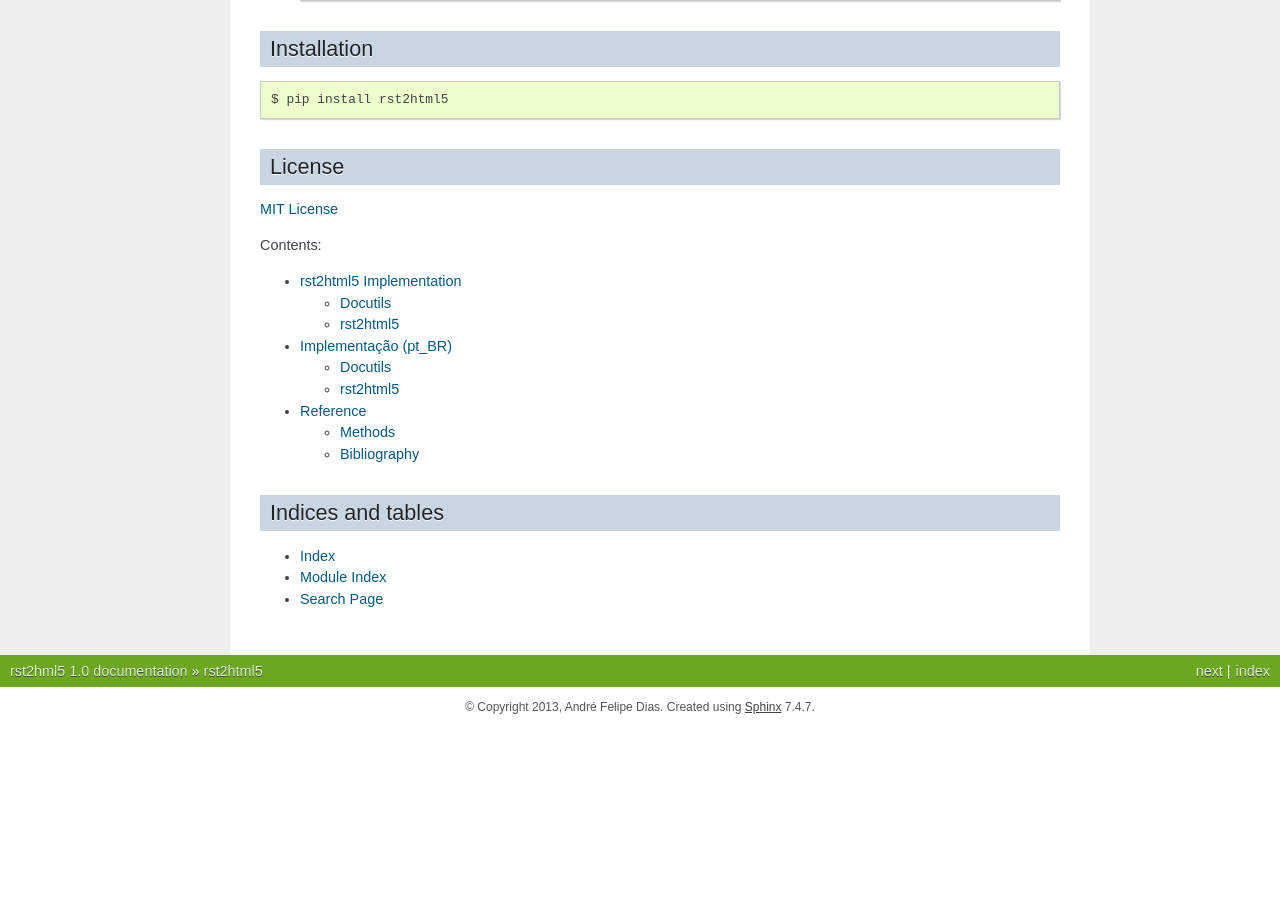
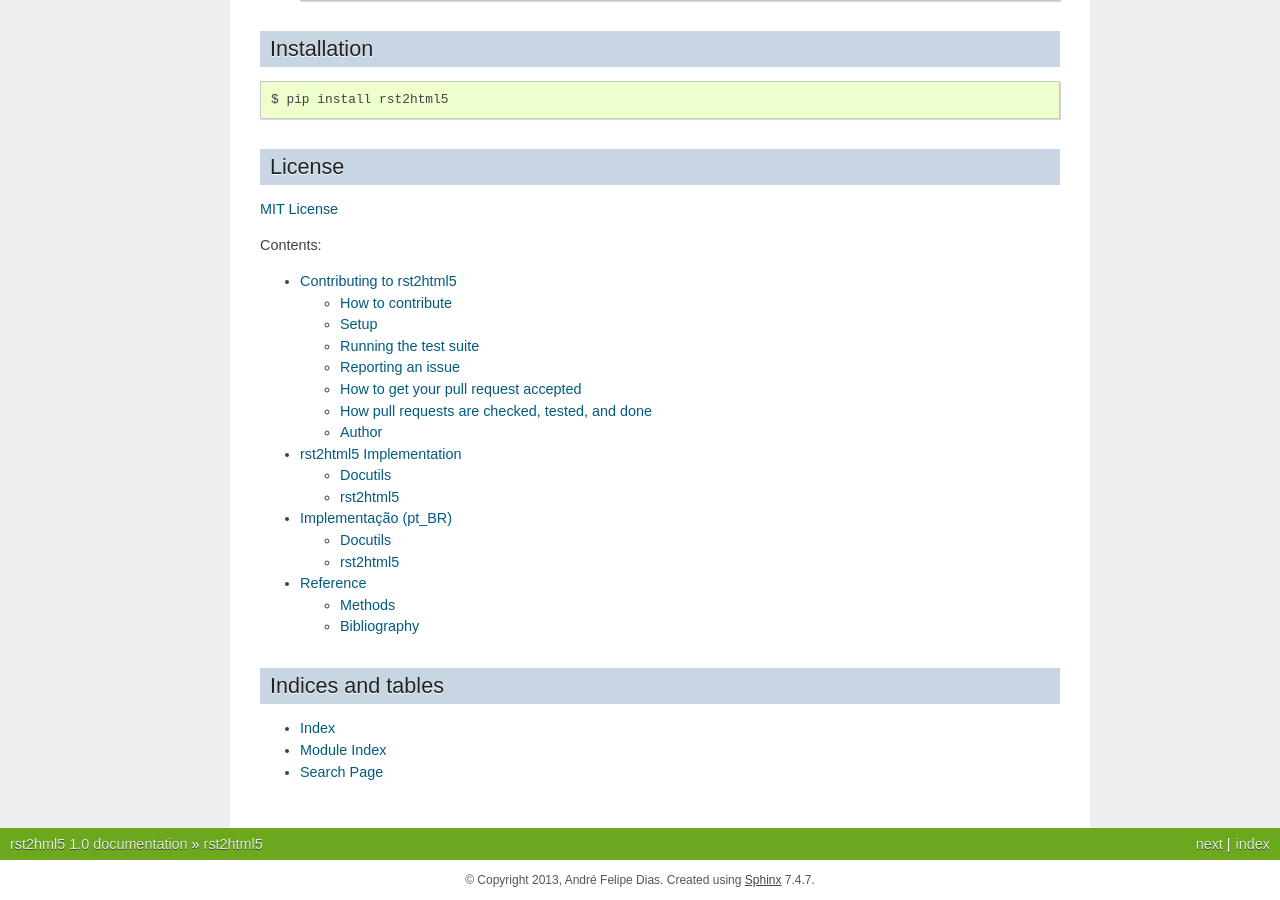
Before and after one commit to andredias/rst2html5, a Sphinx documentation site: the page built from doc/index.rst, in a window 1280 px wide and 900 px high, scrolled down 2715 px. Built offline with Sphinx 7.4.7, drawn with Linux system fonts in a browser that asks for light colours; before the commit the page ends 3442 px from its top, so only the background shows below that; some of the changed lines change nothing that is shown; some of the changed text lies outside the part shown.

Commit message:
doc: contributing

```diff
--- /dev/null
+++ b/doc/contributing.rst
@@ -0,0 +1,187 @@
+=========================
+Contributing to rst2html5
+=========================
+
+Contributions are welcome!
+So don't be afraid to contribute with anything that you think will be helpful.
+Help with maintaining the English documentation are particularly appreciated.
+
+The bugtracker, wiki and Mercurial repository can be found at the
+`rst2html5 projects's page <https://bitbucket.org/andre_felipe_dias/rst2html5>`_ on BitBucket.
+
+
+How to contribute
+=================
+
+There are various possibilities to get involved, for example you can:
+
+* :ref:`reporting an issue`;
+* Enhance this `documentation <https://bitbucket.org/andre_felipe_dias/rst2html5/src/tip/doc>`_;
+* `Fork the project <http://www.bitbucket.org/andre_felipe_dias/rst2html5/>`_,
+  implement new features, :ref:`test <test suite>` and send a pull request.
+
+
+Setup
+=====
+
+#. Clone the repository using `Mercurial <http://mercurial.selenic.com/>`_::
+
+    $ hg clone http://www.bitbucket.org/andre_felipe_dias/rst2html5 ~/rst2html5
+
+#. Install `virtualenv <http://pypi.python.org/pypi/virtualenv>`_ if you do not already have it.
+   Using a virtual environment will make the installation easier,
+   and will help to avoid clutter in your system-wide libraries.
+
+#. Create a virtual environment and activate it::
+
+    $ virtualenv ~/rst2html5/env
+    $ source ~/rst2html5/env/bin/activate
+
+#. Install project's requirements via `pip <https://pypi.python.org/pypi/pip>`_::
+
+    $ cd ~/rst2html5
+    $ pip install -r requirements.txt -r test_requirements.txt
+
+Now you are ready to hack it!
+
+.. _test suite:
+
+Running the test suite
+======================
+
+To run the tests, just type the following on a terminal::
+
+    $ nosetests
+
+To get some metrics, try::
+
+    $ flake8 --exclude="env,build,doc" .
+
+To get a complete test verification, run::
+
+    $ ./runtests.sh
+
+The complete tests save interesting metrics at :file:`rst2html5/metrics`.
+
+Before
+
+
+.. _reporting an issue:
+
+Reporting an issue
+==================
+
+Proposals, enhancements, bugs or tasks should be directly reported on BitBucket `issue tracker`_.
+
+When creating a bug issue, try to provide the following information at least:
+
+#. Steps to reproduce the bug
+#. The produced output
+#. The expected output
+
+.. tip::
+
+    See https://bitbucket.org/andre_felipe_dias/rst2html5/issue/1 as a reference.
+
+To proposals or enhancements,
+you should provide input and output examples.
+Whenever it is possible, you should also provide external references to articles or documentation
+that endorses your request.
+
+While it's handy to provide useful code snippets in an issue, it is better for
+you as a developer to submit pull requests. By submitting pull request your
+contribution to ``rst2html5`` will be recorded by BitBucket.
+
+
+
+
+
+How to get your pull request accepted
+=====================================
+
+We want your submission.
+But we also want to provide a stable experience for our users and the community.
+Follow these rules and you should succeed without a problem!
+
+Run the tests!
+--------------
+
+Before you submit a pull request, please run the entire OpenComparison test suite via::
+
+    python manage.py test --settings=settings.test
+
+The first thing the core committers will do is run this command. Any pull request that fails this test suite will be **rejected**.
+
+If you add code/views you need to add tests!
+--------------------------------------------
+
+We've learned the hard way that code without tests is undependable. If your pull request reduces our test coverage because it lacks tests then it will be **rejected**.
+
+For now, we use the Django Test framework (based on unittest).
+
+Also, keep your tests as simple as possible. Complex tests end up requiring their own tests. We would rather see duplicated assertions across test methods then cunning utility methods that magically determine which assertions are needed at a particular stage. Remember: `Explicit is better than implicit`.
+
+Don't mix code changes with whitespace cleanup
+----------------------------------------------
+
+If you change two lines of code and correct 200 lines of whitespace issues in a file the diff on that pull request is functionally unreadable and will be **rejected**. Whitespace cleanups need to be in their own pull request.
+
+Keep your pull requests limited to a single issue
+--------------------------------------------------
+
+OpenComparison pull requests should be as small/atomic as possible. Large, wide-sweeping changes in a pull request will be **rejected**, with comments to isolate the specific code in your pull request. Some examples:
+
+#. If you are making spelling corrections in the docs, don't modify the settings.py file (pydanny_ is guilty of this mistake).
+#. Adding a new `repo handler`_ must not touch the Package model or its methods.
+#. If you are adding a new view don't '*cleanup*' unrelated views. That cleanup belongs in another pull request.
+#. Changing permissions on a file should be in its own pull request with explicit reasons why.
+
+Follow PEP-8 and keep your code simple!
+---------------------------------------
+
+Memorize the Zen of Python::
+
+    >>> python -c 'import this'
+
+Please keep your code as clean and straightforward as possible. When we see more than one or two functions/methods starting with `_my_special_function` or things like `__builtins__.object = str` we start to get worried. Rather than try and figure out your brilliant work we'll just **reject** it and send along a request for simplification.
+
+Furthermore, the pixel shortage is over. We want to see:
+
+* `package` instead of `pkg`
+* `grid` instead of `g`
+* `my_function_that_does_things` instead of `mftdt`
+
+Test any css/layout changes in multiple browsers
+------------------------------------------------
+
+Any css/layout changes need to be tested in Chrome, Safari, Firefox, IE8, and IE9 across Mac, Linux, and Windows. If it fails on any of those browsers your pull request will be **rejected** with a note explaining which browsers are not working.
+
+How pull requests are checked, tested, and done
+===============================================
+
+First we pull the code into a local branch::
+
+    git checkout -b <branch-name> <submitter-github-name
+    git pull git://github.com/<submitter-github-name/django-twoscoops-project.git develop
+
+Then we run the tests::
+
+    ./runtests.py
+
+We finish with a merge and push to GitHub::
+
+    git checkout develop
+    git merge <branch-name>
+    git push origin develop
+
+
+
+Author
+======
+
+rst2html5 is written and maintained by André Felipe Dias.
+You can reach me at `google plus`_ or twitter_.
+
+.. _issue tracker: http://www.bitbucket.org/andre_felipe_dias/rst2html5/issues
+.. _twitter: https://twitter.com/andref_dias
+.. _google plus: https://plus.google.com/100373126641024342168
--- a/doc/index.rst
+++ b/doc/index.rst
@@ -10,6 +10,7 @@
 .. toctree::
    :maxdepth: 2
 
+   contributing
    implementation
    implementation.pt_br
    reference
```
